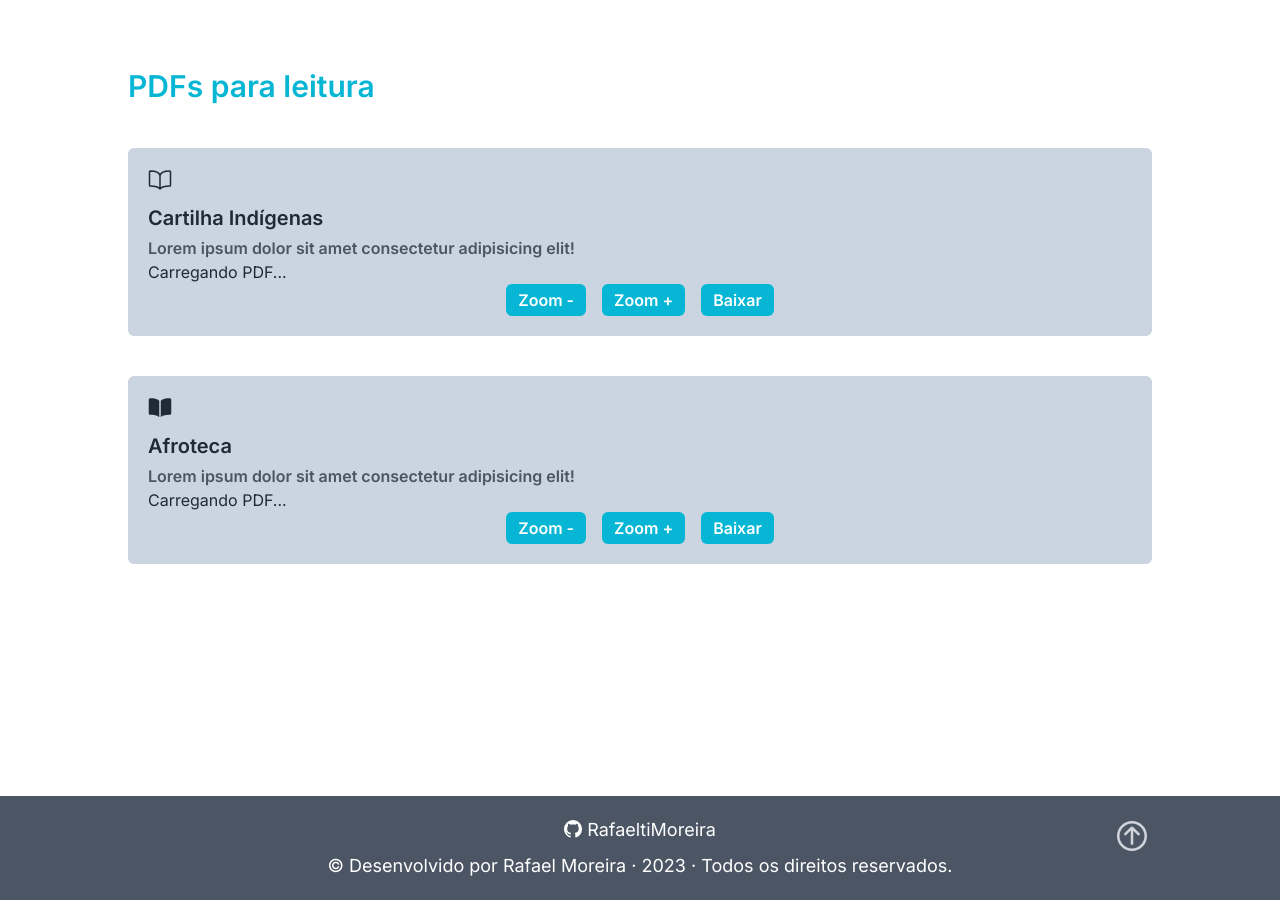
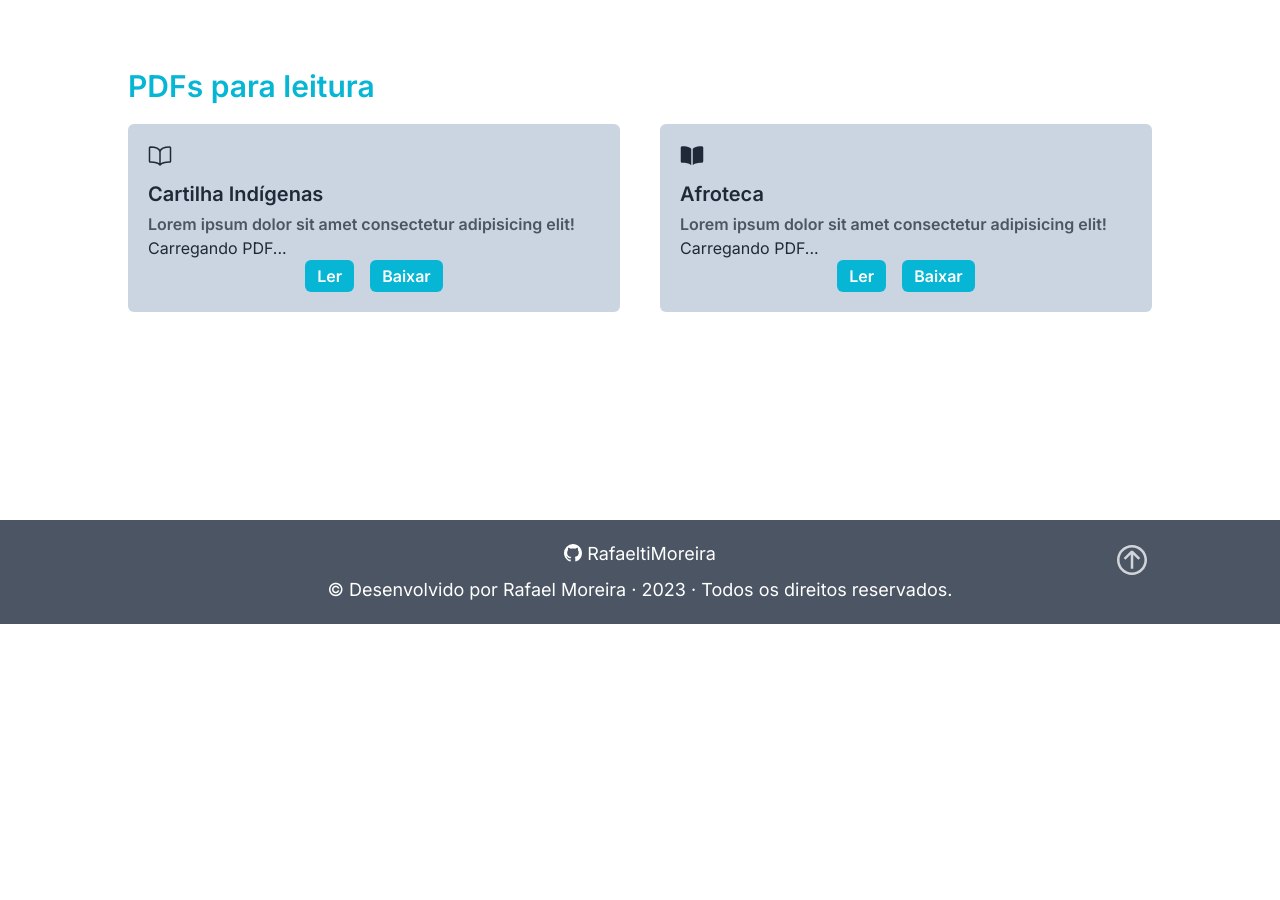
Before and after one commit to RafaeltiMoreira/educacao-infantil, a React (Vite) app: page / in a window 1280 px wide. Shown: the part 780-1680 px from the top of the page. After the commit the page ends 1404 px from the top, so only its background shows below. Built offline with nearby package versions, Linux system fonts and the light colour scheme.

Commit message:
Update Front-end

```diff
--- a/src/components/Services.jsx
+++ b/src/components/Services.jsx
@@ -7,7 +7,7 @@ export default function Services() {
   return (
     <div className='py-12 mb-40'>
       <Titles>PDFs para leitura</Titles>
-      <div className='grid grid-cols-1 md:grid-cols-2 lg:grid-cols-1 gap-10 py-6'>
+      <div className='grid grid-cols-1 md:grid-cols-2 lg:grid-cols-2 gap-10'>
         {services.map(service => (
 
             <ServicesItens
@@ -17,6 +17,7 @@ export default function Services() {
               description={service.description}
               embedPdf={service.embedPdf}
               className='md:relative'
+              workUrl={service.workUrl}
             />
 
         ))}
--- a/src/components/ServicesItens.jsx
+++ b/src/components/ServicesItens.jsx
@@ -5,7 +5,7 @@ import 'react-pdf/dist/esm/Page/AnnotationLayer.css';
 
 pdfjs.GlobalWorkerOptions.workerSrc = `//cdnjs.cloudflare.com/ajax/libs/pdf.js/${pdfjs.version}/pdf.worker.min.js`;
 
-export default function ServicesItens({ title, icon, description, embedPdf }) {
+export default function ServicesItens({ title, icon, description, embedPdf, workUrl }) {
   const [numPages, setNumPages] = useState(null);
   const [scale, setScale] = useState(1.1);
   const [pdfLoaded, setPdfLoaded] = useState(false);
@@ -25,14 +25,6 @@ export default function ServicesItens({ title, icon, description, embedPdf }) {
 
   function onDocumentLoadSuccess({ numPages }) {
     setNumPages(numPages);
-  }
-
-  function handleZoomOut() {
-    setScale((prevScale) => Math.max(prevScale - 0.25, 0.25));
-  }
-
-  function handleZoomIn() {
-    setScale((prevScale) => Math.min(prevScale + 0.25, 3.0));
   }
 
   return (
@@ -58,20 +50,7 @@ export default function ServicesItens({ title, icon, description, embedPdf }) {
         )}
 
         <div className='flex justify-center flex-wrap'>
-          <button
-            className='font-semibold mx-2 px-3 py-1 bg-cyan-500 dark:bg-cyan-600 text-white rounded-md'
-            onClick={handleZoomOut}
-            disabled={scale <= 0.25}
-          >
-            Zoom -
-          </button>
-          <button
-            className='font-semibold mx-2 px-3 py-1 bg-cyan-500 dark:bg-cyan-600 text-white rounded-md'
-            onClick={handleZoomIn}
-            disabled={scale >= 3.0}
-          >
-            Zoom +
-          </button>
+          <a href={workUrl} target='_blank' rel='noreferrer' className='font-semibold mx-2 px-3 py-1 bg-cyan-500 dark:bg-cyan-600 text-white rounded-md'>Ler</a>
           <a
             href={embedPdf}
             download={`${title}.pdf`}
@@ -80,7 +59,6 @@ export default function ServicesItens({ title, icon, description, embedPdf }) {
             Baixar
           </a>
         </div>
-
       </div>
     </div>
   );
--- a/src/data/services.jsx
+++ b/src/data/services.jsx
@@ -8,12 +8,16 @@ export default [
         title: 'Cartilha Indígenas',
         icon: <IoBookOutline className='w-full h-full' />,
         description: 'Lorem ipsum dolor sit amet consectetur adipisicing elit!',
+        imgUrl: '',
         embedPdf: indigenas,
+        workUrl: 'https://drive.google.com/file/d/1UvMHErodebo0Bqy-0kVn9FTBY43yh-wA/view?usp=sharing',
     },
     {
         title: 'Afroteca',
         icon: <IoBook className='w-full h-full' />,
         description: 'Lorem ipsum dolor sit amet consectetur adipisicing elit!',
+        imgUrl: '',
         embedPdf: afroteca,
+        workUrl: 'https://drive.google.com/file/d/1PbCIqb11sk4G2386BtPsAi5JssrwTqTL/view?usp=sharing',
     }
 ]
```
Also changed, not shown: src/assets/images/capa-afroteca.jpg (added), src/assets/images/capa-cartilha-Indigenas.jpg (added).
